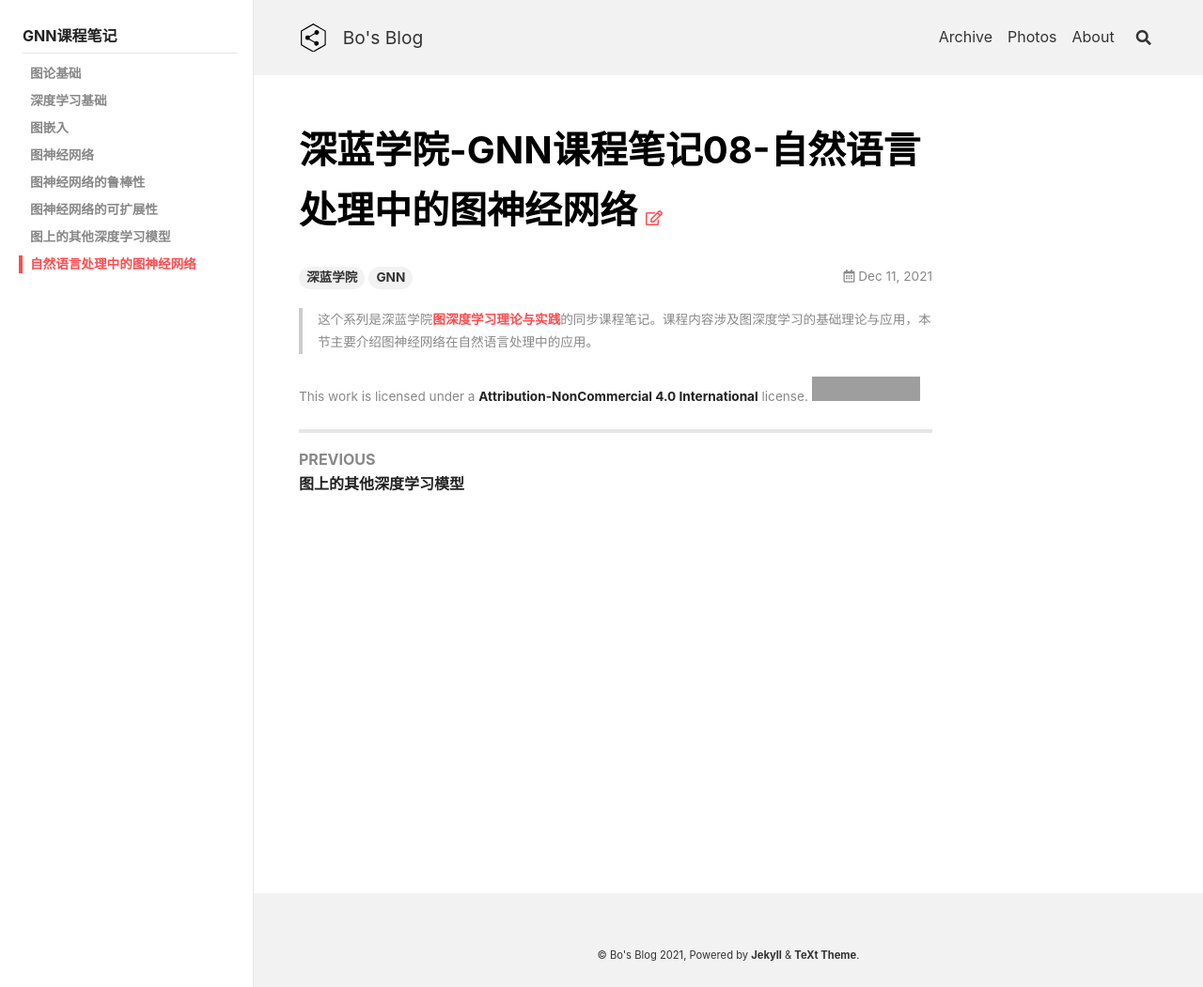
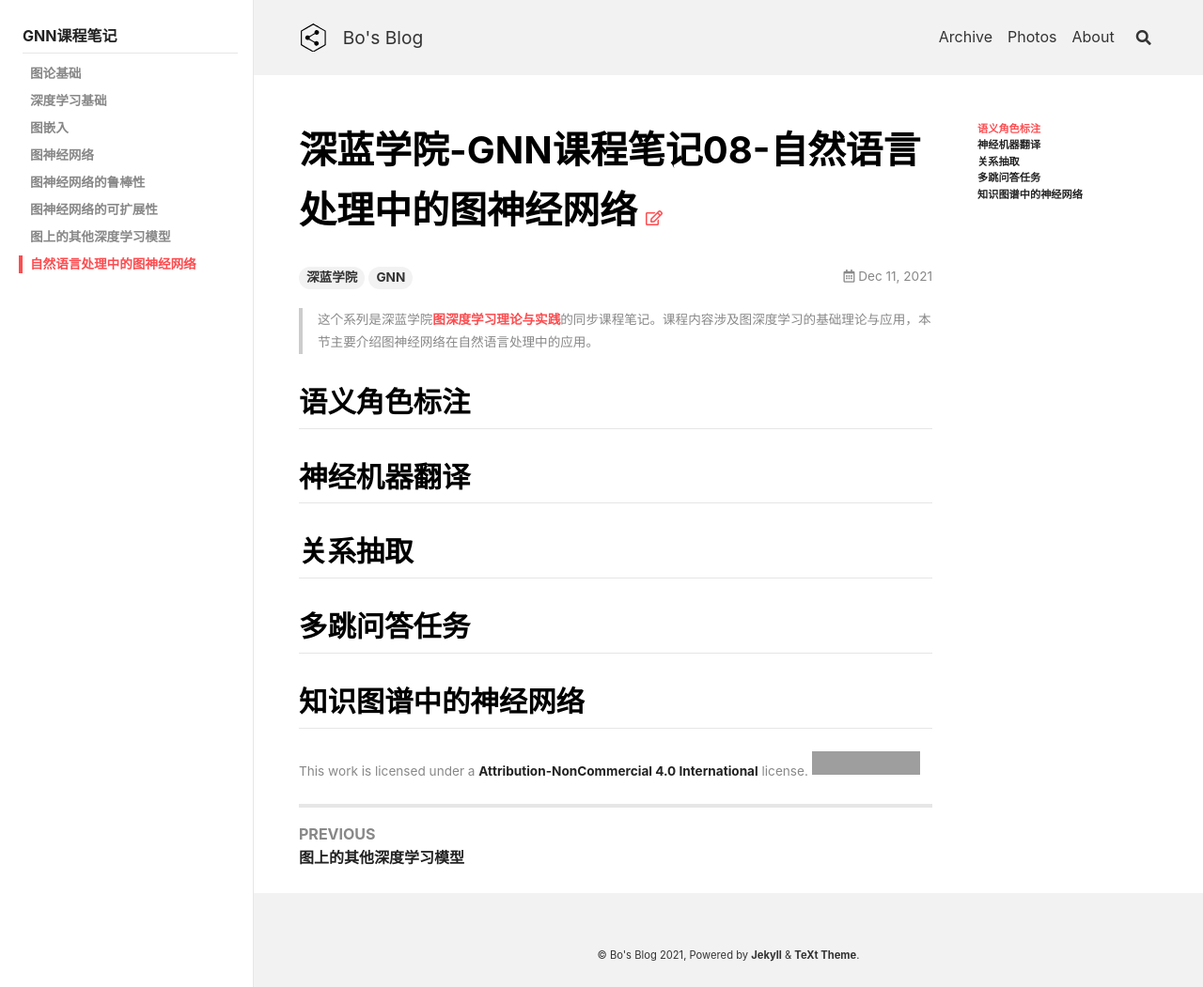
Before and after one commit to peng00bo00/peng00bo00_previous_blog, a Jekyll site: the page built from _posts/2021-12-11-GNN-NOTES-08.md, in a window 1280 px wide. Shown: the whole page at 94% size. Built offline with Jekyll 4.4.1, drawn with Linux system fonts in a browser that asks for light colours; nearby versions of some CDN libraries; grey boxes are pictures that could not be loaded.

Commit message:
Update 2021-12-11-GNN-NOTES-08.md

```diff
--- a/_posts/2021-12-11-GNN-NOTES-08.md
+++ b/_posts/2021-12-11-GNN-NOTES-08.md
@@ -11,3 +11,13 @@ sidebar:
 
 > 这个系列是深蓝学院[图深度学习理论与实践](https://www.shenlanxueyuan.com/course/376?source=1)的同步课程笔记。课程内容涉及图深度学习的基础理论与应用，本节主要介绍图神经网络在自然语言处理中的应用。
 <!--more-->
+
+## 语义角色标注
+
+## 神经机器翻译
+
+## 关系抽取
+
+## 多跳问答任务
+
+## 知识图谱中的神经网络
```
